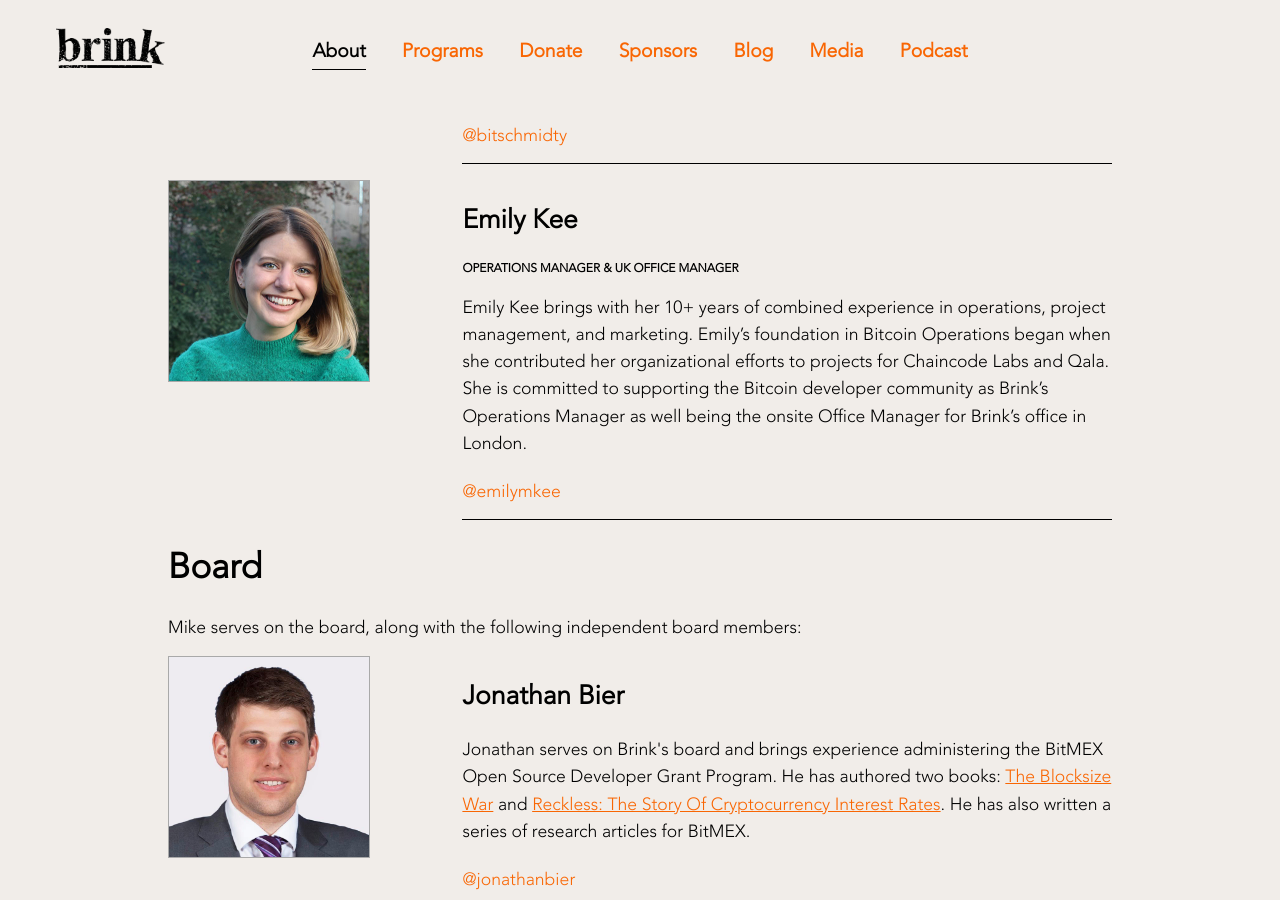
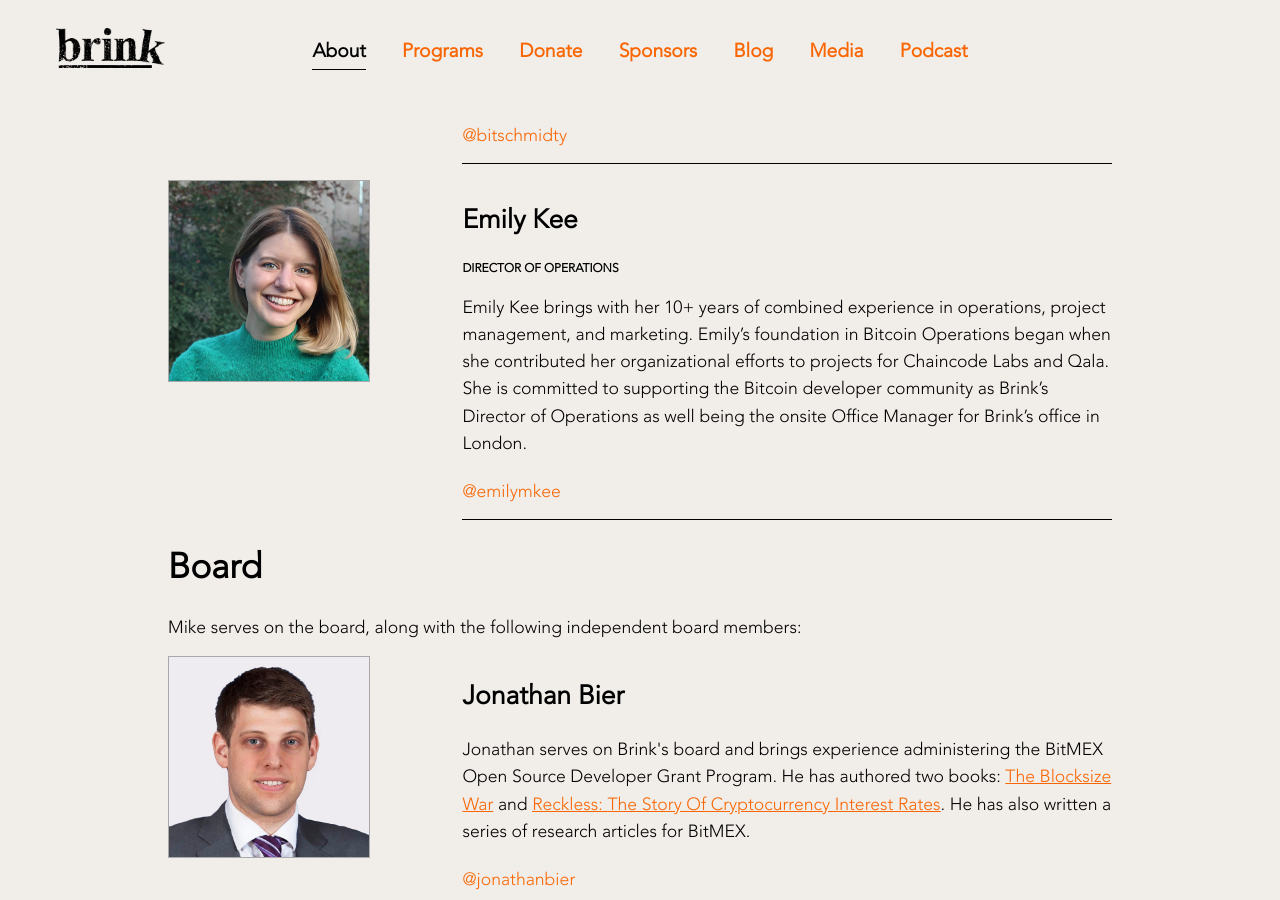
Before and after one commit to bitcoinbrink/website, a Jekyll site: the page built from index.md, in a window 1280 px wide and 900 px high, scrolled down 887 px. Built offline with Jekyll 4.4.1, drawn with Linux system fonts in a browser that asks for light colours.

Commit message:
Team: Emily Mike updates

```diff
--- a/_data/team.yml
+++ b/_data/team.yml
@@ -12,17 +12,17 @@
     sessions</a>, and performing testing and outreach in the space.
   social: "@bitschmidty"
   link: https://twitter.com/bitschmidty
-  image: assets/images/mike-schmidt.png
+  image: assets/images/mike-schmidt.jpg
   alt: Picture of Mike Schmidt
 
 - name: Emily Kee
-  title: Operations Manager & UK Office Manager
+  title: Director of Operations
   description: >-
     Emily Kee brings with her 10+ years of combined experience in operations,
     project management, and marketing. Emily’s foundation in Bitcoin Operations
     began when she contributed her organizational efforts to projects for
     Chaincode Labs and Qala. She is committed to supporting the Bitcoin developer
-    community as Brink’s Operations Manager as well being the onsite Office Manager
+    community as Brink’s Director of Operations as well being the onsite Office Manager
     for Brink’s office in London.
   social: "@emilymkee"
   link: https://twitter.com/emilymkee
```
Also changed, not shown: assets/images/mike-schmidt.jpg (added), assets/images/mike-schmidt.png (deleted).
